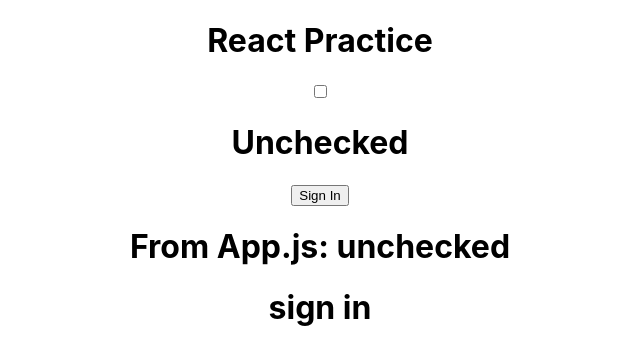
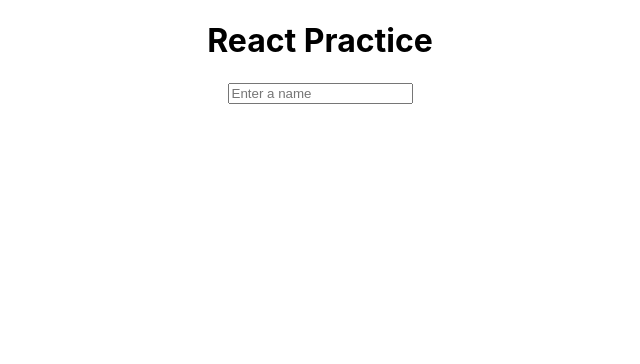
Before and after one commit to kjh311/real-react-app, a React (Create React App) app: page / in a window 1280 px wide. Shown: the top 364 px of the page, without its empty margins (320-960 px from the left). Built offline with nearby package versions, Linux system fonts and the light colour scheme.

Commit message:
HelloName

```diff
--- a/src/App.js
+++ b/src/App.js
@@ -14,18 +14,15 @@ import DogPic from "./DogPic";
 import CatPic from "./CatPic";
 import StarWars from "./StarWars";
 import Calculator from "./Calculator";
-import CheckUseContext from "./CheckUseContext";
+import HelloName from "./HelloName";
 
 export const Context = React.createContext();
-export const SignInContext = React.createContext();
 
 function App() {
-  const [checked, setChecked] = useState(false);
-  const [signedIn, setSignedIn] = useState(false);
+  const [name, setName] = useState("");
 
   return (
-    <Context.Provider value={[checked, setChecked]}>
-      <SignInContext.Provider value={[signedIn, setSignedIn]}>
+    <Context.Provider value={[name, setName]}>
       <div className="App">
         <h1>React Practice</h1>
         {/* <Test /> */}
@@ -41,11 +38,9 @@ function App() {
         {/* <CatPic /> */}
         {/* <StarWars /> */}
         {/* <Calculator /> */}
-          <CheckUseContext />
-          <h1>{`From App.js: ${checked ? "checked" : "unchecked"}`}</h1>
-          <h1>{signedIn ? "sign out" : "sign in"}</h1>
+        <HelloName />
+        <h1>{name ? `Hello ${name}!` : ""}</h1>
       </div>
-      </SignInContext.Provider>
     </Context.Provider>
   );
 }
--- /dev/null
+++ b/src/HelloName.js
@@ -0,0 +1,22 @@
+import React, { useContext } from "react";
+import { Context } from "./App";
+
+export default function HelloName() {
+  const [name, setName] = useContext(Context);
+
+  const handleChange = (e) => {
+    setName(e.target.value);
+  };
+
+  return (
+    <div>
+      <input
+        type="text"
+        value={name}
+        placeholder="Enter a name"
+        onChange={handleChange}
+      />
+      <h1>{name}</h1>
+    </div>
+  );
+}
```
Lines whose indentation alone changed are shown as unchanged.
